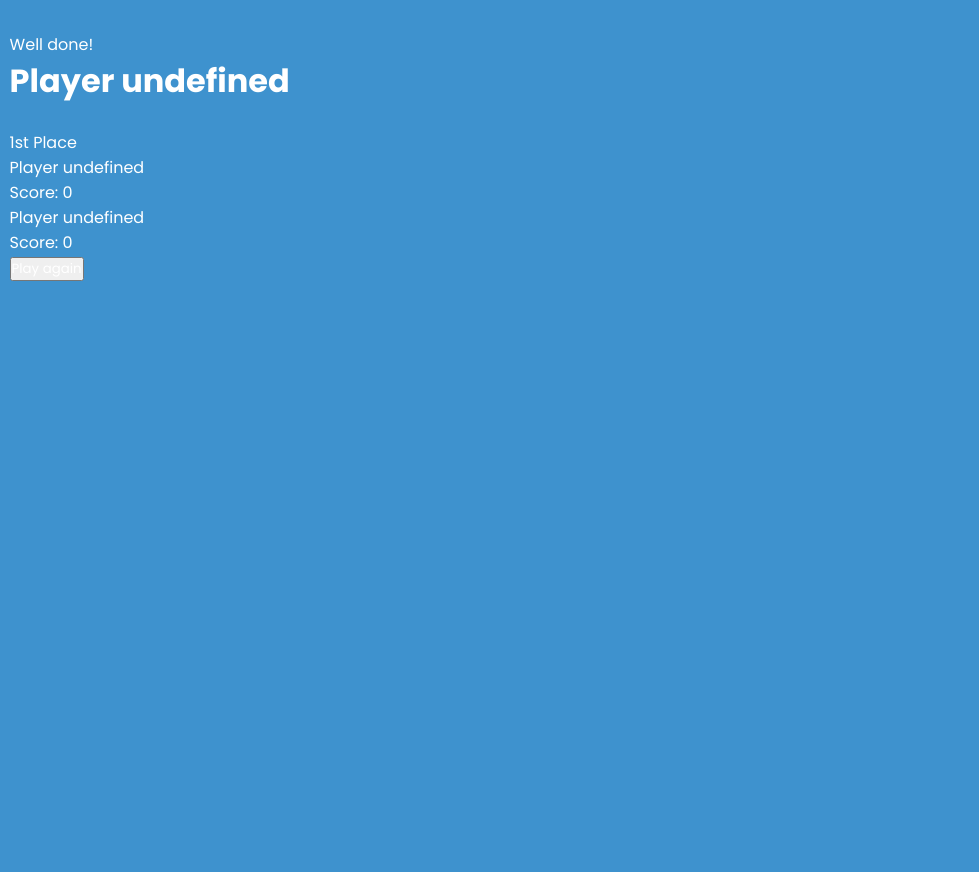
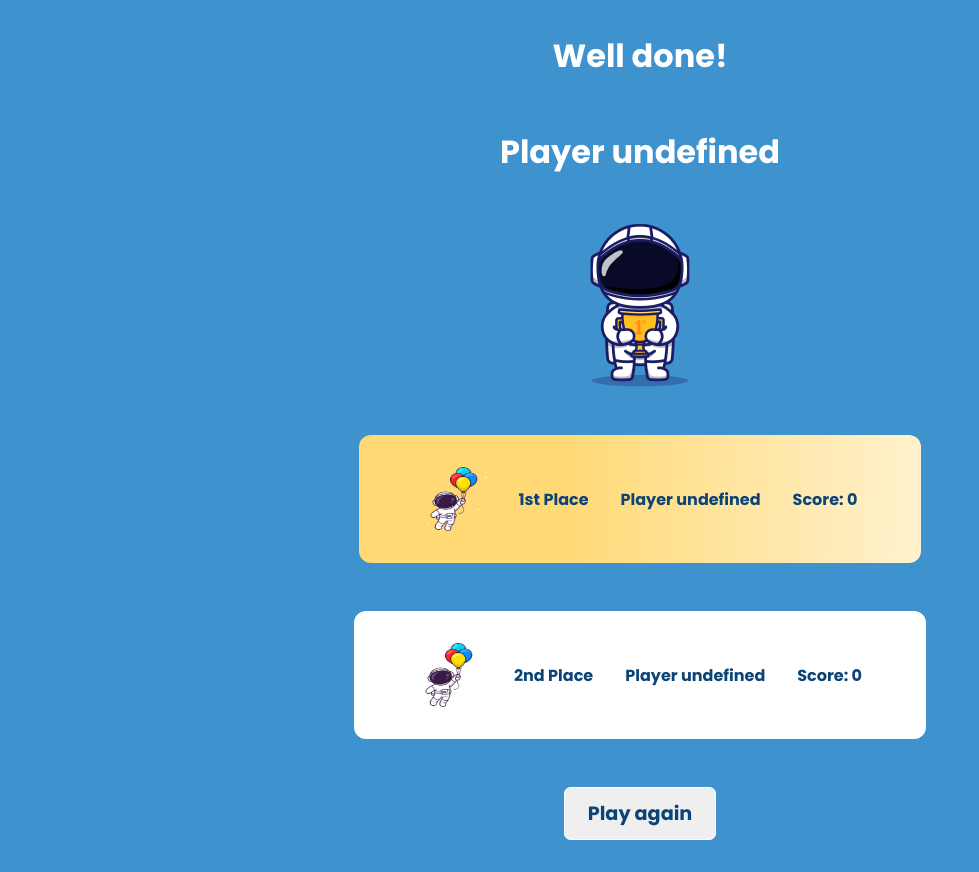
Before and after one commit to GabrielleNaidoo/memory-game, a React (Vite) app in the folder memory-game/: page /score-board in a window 1280 px wide. Shown: the whole page, without its empty margins (0-979 px from the left). Before the commit the page ends 800 px from the top, so only its background shows below. Built offline with nearby package versions, Linux system fonts and the light colour scheme.

Commit message:
addition of styling to scoreboard

```diff
--- a/memory-game/src/components/ScoreBoard.jsx
+++ b/memory-game/src/components/ScoreBoard.jsx
@@ -1,5 +1,8 @@
 import React, { useContext } from "react";
 import CardContext from "../../store/card-context";
+import playerOneImage from "../images/player-images/player-one.png";
+import playerTwoImage from "../images/player-images/player-two.png";
+import scoreboardChap from "../images/player-images/scoreboard-chap.png";
 
 function ScoreBoard(props) {
   const CardCtx = useContext(CardContext);
@@ -15,24 +18,36 @@ function ScoreBoard(props) {
 
   return (
     <div className="scoreboard">
-      <p>Well done!</p>
+      <h1>Well done!</h1>
       <h1>{`Player ${winner}`}</h1>
-      <img></img>
-      <div>
-        <p>1st Place</p>
-        <p>{`Player ${winner}`}</p>
-        <p>{`Score: ${
+      <img src={scoreboardChap} alt="scoreboard image"></img>
+      <div className="scoreboard_box scoreboard_box_1">
+        <img
+          className="scoreboard_box_image"
+          src={winner === 1 ? playerOneImage : playerTwoImage}
+          alt="scoreboard image"
+        ></img>
+        <p className="scoreboard_box_place">1st Place</p>
+        <p className="scoreboard_box_player">{`Player ${winner}`}</p>
+        <p className="scoreboard_box_score">{`Score: ${
           winner === 1 ? CardCtx.playerOneScore : CardCtx.playerTwoScore
         }`}</p>
       </div>
-      <div>
-        {winner && <p>2nd Place</p>}
-        <p>{`Player ${loser}`}</p>
-        <p>{`Score: ${
+      <div className="scoreboard_box">
+        <img
+          className="scoreboard_box_image"
+          src={loser === 1 ? playerOneImage : playerTwoImage}
+          alt="scoreboard image"
+        ></img>
+        <p className="scoreboard_box_place">2nd Place</p>
+        <p className="scoreboard_box_player">{`Player ${loser}`}</p>
+        <p className="scoreboard_box_score">{`Score: ${
           loser === 1 ? CardCtx.playerOneScore : CardCtx.playerTwoScore
         }`}</p>
       </div>
-      <button onClick={props.playAgainHandler}>Play again</button>
+      <button className="button" onClick={props.playAgainHandler}>
+        Play again
+      </button>
     </div>
   );
 }
--- a/memory-game/src/styles/App.css
+++ b/memory-game/src/styles/App.css
@@ -188,4 +188,35 @@ body {
 
 /*scoreboard*/
 .scoreboard {
+  display: flex;
+  flex-direction: column;
+  align-items: center;
+  gap: 3rem;
 }
+
+.scoreboard button {
+  color: #0d4477;
+}
+.scoreboard_box {
+  display: flex;
+  align-items: center;
+  gap: 2rem;
+  padding: 2rem 4rem;
+  background-color: #fff;
+  border-radius: 12px;
+}
+
+.scoreboard_box_1 {
+  background: linear-gradient(92.15deg, #ffd975 35.31%, #ffffff 135.61%);
+}
+
+.scoreboard_box_image {
+  width: 4rem;
+  height: 4rem;
+}
+.scoreboard_box_place,
+.scoreboard_box_player,
+.scoreboard_box_score {
+  font-weight: 800;
+  color: #0d4477;
+}
```
Also changed, not shown: memory-game/src/images/player-images/scoreboard-chap.png (added).
